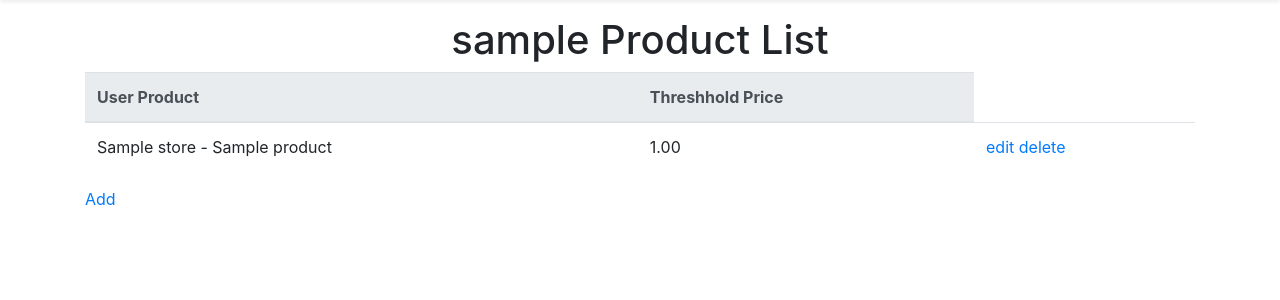
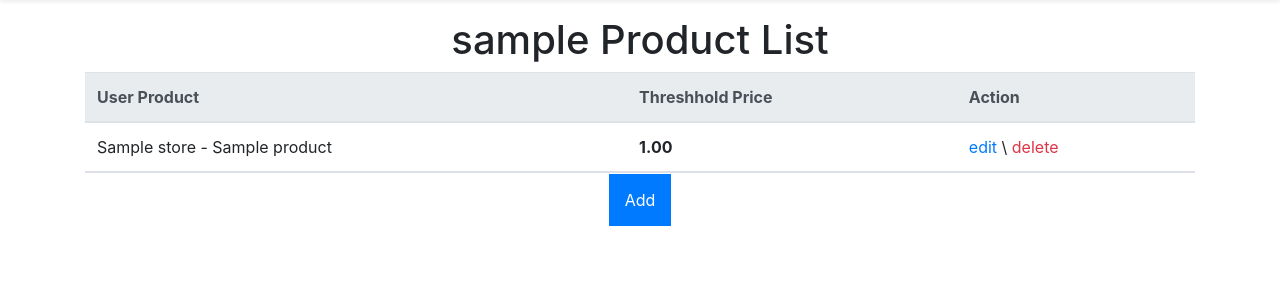
Before and after one commit to ericziethen/oz-price-checker, a Django app: page /userproduct/ in a window 1280 px wide. Shown: the part 97-397 px from the top of the page. Run offline with Django 3.2, Linux system fonts and the light colour scheme; a user stored in the database is signed in; tables that the repository leaves empty hold one stand-in row (values such as "Sample post"); some libraries are stand-ins or nearby versions.

Commit message:
Feature/add update delete user products (#48)
* Added update for user product

* added CURD operations

* Added unit test for create view

* Added add product from user product add page

* Updated the test according to new model str string

* Safty check return value set to TRUE

* Added usertable missing header

* Butified user product list homepage

Co-authored-by: Sumant <sumant.kadam@gmail.com>

```diff
--- a/ozpricechecker/templates/pricefinderapp/userproduct_list.html
+++ b/ozpricechecker/templates/pricefinderapp/userproduct_list.html
@@ -18,22 +18,26 @@
                 <tr>
                     <th scope="col">User Product</th>
                     <th scope="col">Threshhold Price</th>
+                    <th scope="col">Action</th>
                 </tr>
             </thead>
             <tbody>
                 {% for user_product in userproduct_list %}
                 <tr>
                     <td>{{user_product.product}}</td>
-                    <td>{{user_product.threshhold}}</td>
+                    <td class="font-weight-bold">{{user_product.threshhold}}</td>
                     <td>
-                        <a  href="{% url "userproduct_update"  user_product.id  %}">edit</a>
-                        <a  href="{% url "userproduct_delete"  user_product.id  %}">delete</a>
+                        <a class="text-primary" href="{% url "userproduct_update"  user_product.id  %}">edit</a>
+                         \
+                        <a class="text-danger" href="{% url "userproduct_delete"  user_product.id  %}">delete</a>
                     </td>
                 </tr>
                 {% empty %}
                     <li>No user product yet.</li>
                 {% endfor %}
             </tbody>
+        <tr></tr>
+        </tr>
     </table>
-    <a  href="{% url "userproduct_add" %}">Add</a>
+    <center><a class="p-3 mb-2 bg-primary text-white" href="{% url "userproduct_add" %}">Add</a></center>
 {% endblock %}
```
